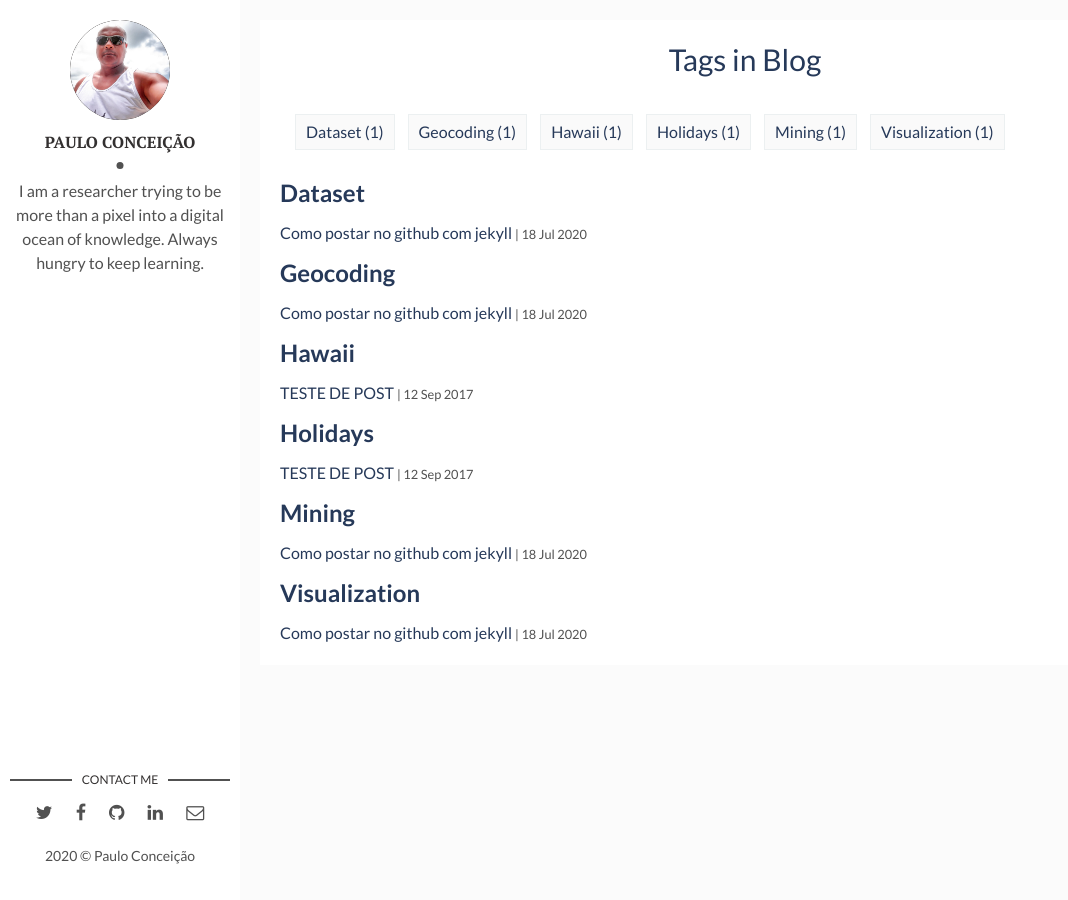
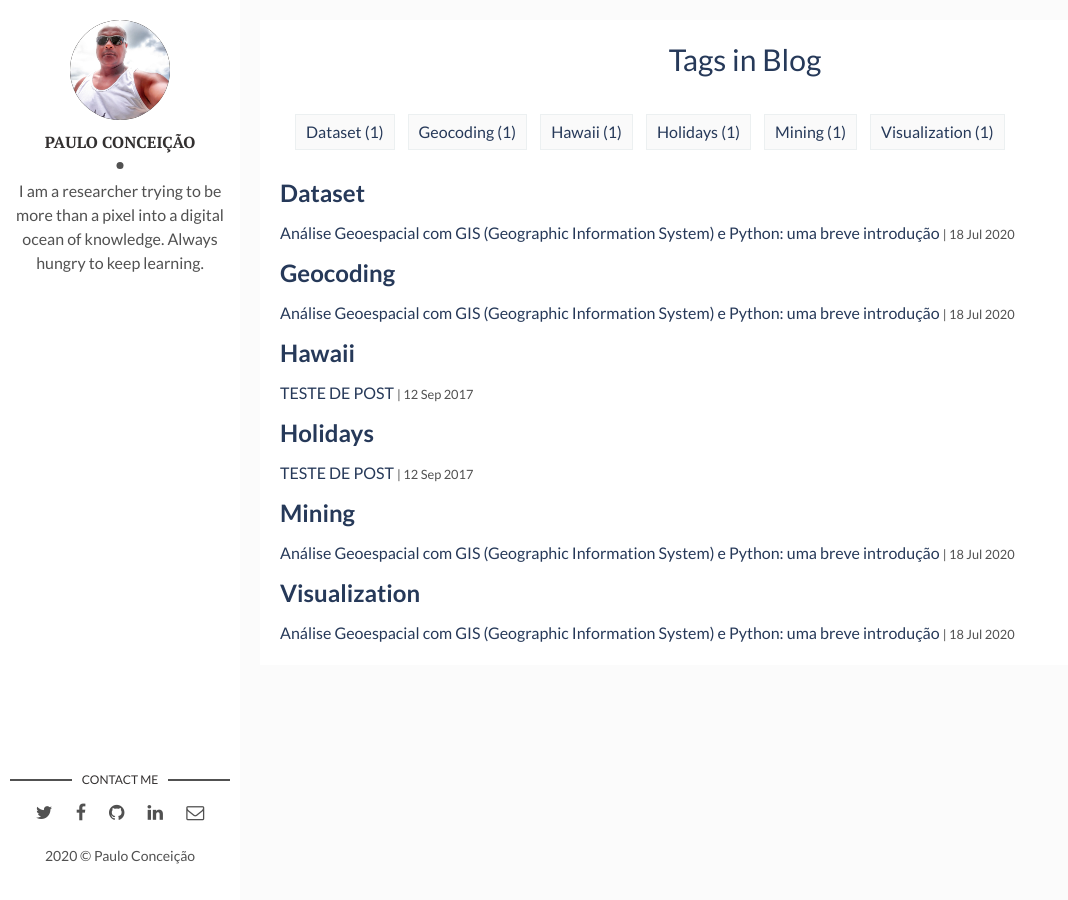
Before and after one commit to pauloconceicao/pauloconceicao.github.io, a Jekyll site: the page built from tags.html, in a window 1280 px wide. Shown: the whole page, without its empty margins (0-1068 px from the left). Built offline with Jekyll 4.4.1, drawn with Linux system fonts in a browser that asks for light colours.

Commit message:
Update 2020-07-18-como-postar-no-github-com-jekyll.md

```diff
--- a/_posts/2020-07-18-como-postar-no-github-com-jekyll.md
+++ b/_posts/2020-07-18-como-postar-no-github-com-jekyll.md
@@ -1,17 +1,17 @@
 ---
 layout: post
-title:  "Como postar no github com jekyll"
+title:  "Análise Geoespacial com GIS (Geographic Information System) e Python: uma breve introdução"
 date: 2020-07-18 00:00:00
-description: Primeiro blogpost
+description: Primeiro blogpost de uma sequência de 3
 img: Abandoned-Mine1.png # Add image post (optional)
 fig-caption: # Add figcaption (optional)
 tags: [Mining, Dataset, Geocoding, Visualization]
 categories: [Mining, Dataset, Geocoding, Visualization]
 ---
 
-Geoespacial análise com GIS (Geographic Information System) e Python: uma breve introdução
+Análise Geoespacial com GIS (Geographic Information System) e Python: uma breve introdução
 
-Este tutorial mostrará como fazer e personalizar um mapa das minas abandonadas do estado de Minas Gerais usando geoespacial análise com GIS (Geographic Information System) e a biblioteca Geopandas da linguagem Python. O foco será a plotagem de mapas do estado e de municípios de Minas Gerais onde se possa observar a localização das minas abandonadas e atributos relativos as minas. Aprofundamentos no tema Geographic Information System e Python podem ser encontrados em GIS e Python.
+Este tutorial é dividido em três partes e mostrará como fazer e personalizar um mapa das minas abandonadas do estado de Minas Gerais usando geoespacial análise com GIS (Geographic Information System) e a biblioteca Geopandas da linguagem Python. O foco será a plotagem de mapas do estado e de municípios de Minas Gerais onde se possa observar a localização das minas abandonadas e atributos relativos as minas. Aprofundamentos no tema Geographic Information System e Python podem ser encontrados em GIS e Python.
 
 
 ![capa]({{site.baseurl}}/assets/img/capa.png)
@@ -31,5 +31,17 @@ Qual profissional de Engenharia de Minas que quando estava fazendo uma apresenta
 
 >Bottleneck: Se tu já sabes o que quer, nesse caso, fazer um mapa com pontos de localização, mas e o como fazer?
 
+<p>Bom, nada vem sem estudo e esforço. É essencial saber o que se quer, mas principalmente, como fazer. Existem softwares comerciais que desempenham muito bem a função de criar mapas, mas envolve custo computacional, de aprendizado e tempo. E talvez seja usado só uma vez. Mas que tal aprender algo que possa ser usado nas mais diversas oportunidades e que traga um upgrade profissional?</p>
+
+**Motivação**: Para mim, o momento **Eureka** de problemas como este ou a resposta, está em aprender uma linguagem de programação ou de script. Ela proverá independência e total fluidez para tuas ideias. Minha recomendação é a queridinha da Data Science: Python.
+
+<p>Antecipadamente, comento que está fora da intenção deste pequeno artigo ensinar alguém a ser fluente em Python, mas sim, derrubar o muro de resistência em aprender uma linguagem e mostrar que com poucos comandos é possível realizar tarefas que antes pareciam ser impossíveis, como plotar teu próprio mapa.</p>
+
+### Por que usar Python? ###
+A linguagem Python tem ganho cada vez mais destaque no cenário tecnológico mundial como a linguagem dos cientistas de dados. Aí tu vais dizer, mas eu não sou cientista de dados. Calma, baixa a guarda e segue com a leitura, pois se tu és engenheiro ou trabalha com pesquisa, faz apresentações, palestras, etc, será bom entender algo sobre o assunto. O fato do crescimento do uso de Python é tão marcante que empresas como Google, Youtube, Dysney, Mozilla, Drop Box, Bit Torrent, Intel, Cisco, Hewlett-Packard, Seagate, Qualcomm, IBM, NASA entre outras usam Python em diversas tarefas.
+
+Para muitos, Python é uma linguagem de programação, mas na verdade é uma scripting linguage, deixo o termo original para manter a terminologia correta, sem os erros grotescos que muitas vezes as traduções proporcionam. Python não usa compilador e pode rodar em qualquer lugar que rode o shell do Python (mas o que é um Shell? Nada a ver com gasolina. Shell é uma interface de usuário para acessar os serviços de um sistema operacional). É limpa, fácil de ler, com isso não se perde tempo fazendo debugging de código para achar erros. Assim, segundo JetBrains.com, 84% dos usuários de Python, usam Python como primeira linguagem. Outro dado interessante é que 60% dos usuários, usam Python tanto para trabalhar, como para uso pessoal. Ainda, 58% dos usuários usa análise de dados. Quando se fala em Python, tem que ser falado em conta o sistema operacional: 69% dos usuários rodam Python em Linux. Esse número é totalmente justificado, e falo por experiência própria, pois muitas bibliotecas, pacotes, módulos e frameworks não rodam de forma apropriada em Windows. Aqui temos outro bottleneck: ou não. Pense que esta é uma ótima oportunidade para aprenderes Linux. Para os mais reticentes: sim, podes usar Python no Windows, mas sempre tem **“o Mas”**... como eu já disse, prepare-se para instabilidades e incompatibilidades. O Python cru roda no Windows, o problema são as bibliotecas extras e são, exatamente, elas a beleza do Python.
+
+
 
 **Caso queira continuar lendo** [Link para o artigo completo](https://www.linkedin.com/pulse/geoespacial-an%25C3%25A1lise-com-gis-geographic-information-e-nunes-concei%25C3%25A7%25C3%25A3o/)
```
